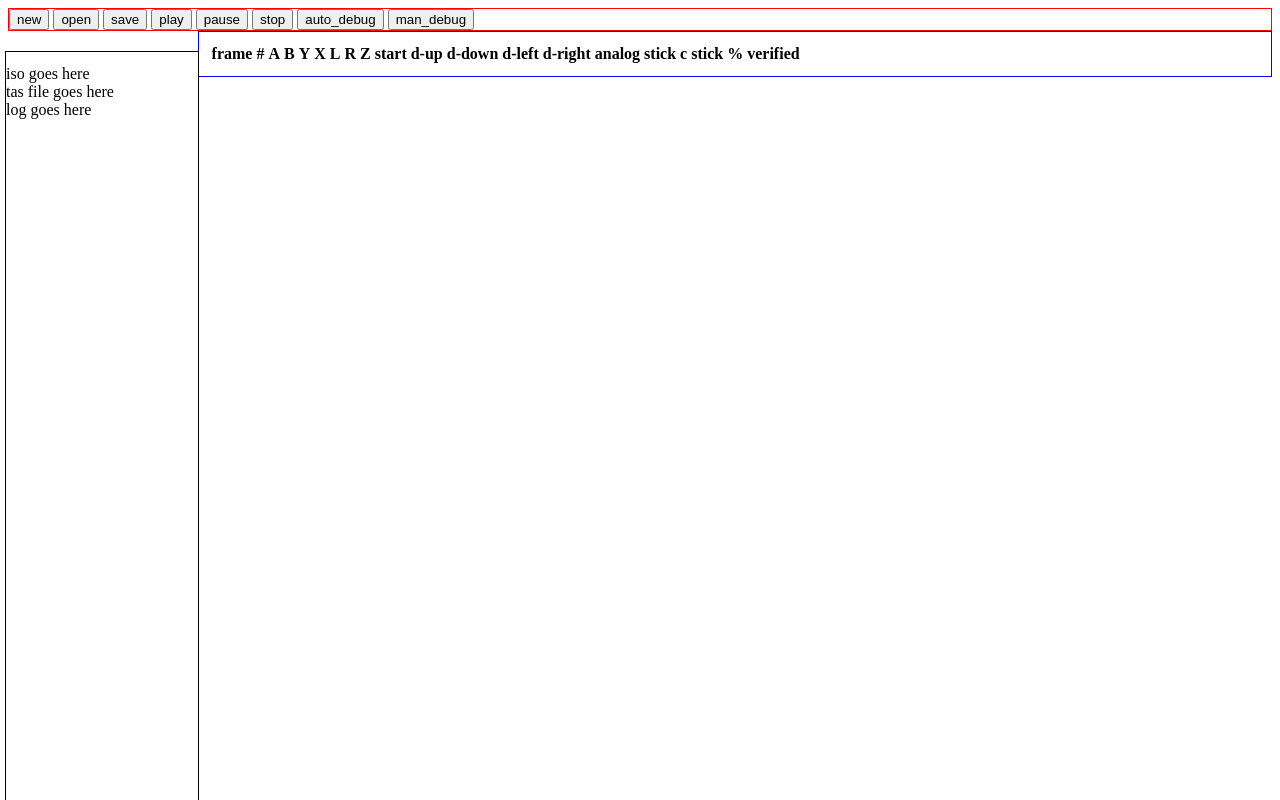
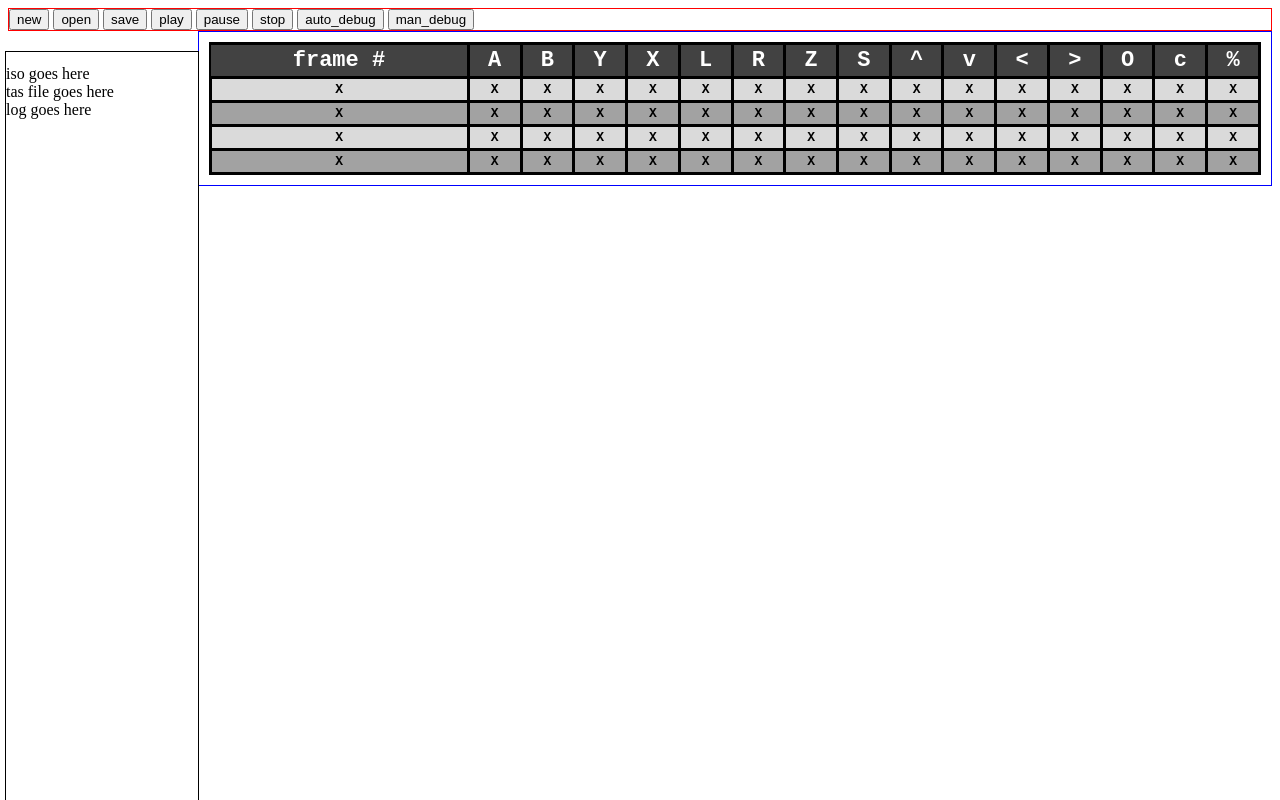
Before and after one commit to flisslj/Gamecube-TAS-Robot, a website: page software-development/src/index.html in a window 1280 px wide. Drawn offline with Linux system fonts and the light colour scheme.

Commit message:
Added Basic table for the displayed buttons.

```diff
--- a/software-development/src/index.css
+++ b/software-development/src/index.css
@@ -22,3 +22,51 @@
 .buttons{
     border: 1px solid red;
 }
+
+table.ButtonTable {
+    font-family: "Courier New", Courier, monospace;
+    border: 2px solid #000000;
+    background-color: #DADADA;
+    width: 100%;
+    text-align: center;
+    border-collapse: collapse;
+  }
+  table.ButtonTable td, table.ButtonTable th {
+    border: 3px solid #000000;
+    padding: 3px 2px;
+  }
+  table.ButtonTable tbody td {
+    font-size: 13px;
+    font-weight: bold;
+    color: #000000;
+  }
+  table.ButtonTable tr:nth-child(even) {
+    background: #A2A2A2;
+  }
+  table.ButtonTable thead {
+    background: #424242;
+  }
+  table.ButtonTable thead th {
+    font-size: 22px;
+    font-weight: bold;
+    color: #FFFFFF;
+    text-align: center;
+    border-left: 2px solid #000000;
+  }
+  table.ButtonTable thead th:first-child {
+    border-left: none;
+  }
+
+  table.ButtonTable tfoot td {
+    font-size: 13px;
+  }
+  table.ButtonTable tfoot .links {
+    text-align: right;
+  }
+  table.ButtonTable tfoot .links a{
+    display: inline-block;
+    background: #FFFFFF;
+    color: #A40808;
+    padding: 2px 8px;
+    border-radius: 5px;
+  }
--- a/software-development/src/index.html
+++ b/software-development/src/index.html
@@ -1,10 +1,12 @@
 <!DOCTYPE html>
 <html>
+
 <head>
     <meta charset="UTF-8">
     <title>GameCube TAS Robot Assistance</title>
     <link rel="stylesheet" type="text/css" href="index.css">
 </head>
+
 <body>
     <div class="buttons" id="buttons">
         <button id="new">new</button>
@@ -22,7 +24,8 @@
         <div id="log_section">log goes here</div>
     </div>
     <div class="replay_editor" id="replay_editor">
-            <table id="replay_table">
+        <table id="replay_table" class="ButtonTable">
+            <thead>
                 <tr>
                     <th>frame #</th>
                     <th>A</th>
@@ -32,16 +35,98 @@
                     <th>L</th>
                     <th>R</th>
                     <th>Z</th>
-                    <th>start</th>
-                    <th>d-up</th>
-                    <th>d-down</th>
-                    <th>d-left</th>
-                    <th>d-right</th>
-                    <th>analog stick</th>
-                    <th>c stick</th>
-                    <th>% verified</th>
+                    <th>S</th>
+                    <th>^</th>
+                    <th>v</th>
+                    <th>&lt;</th>
+                    <th>&gt;</th>
+                    <th>O</th>
+                    <th>c</th>
+                    <th>%</th>
                 </tr>
+            </thead>
+            <tbody>
+                <tr>
+                    <td>X</td>
+                    <td>X</td>
+                    <td>X</td>
+                    <td>X</td>
+                    <td>X</td>
+                    <td>X</td>
+                    <td>X</td>
+                    <td>X</td>
+                    <td>X</td>
+                    <td>X</td>
+                    <td>X</td>
+                    <td>X</td>
+                    <td>X</td>
+                    <td>X</td>
+                    <td>X</td>
+                    <td>X</td>
+                </tr>
+                <tr>
+                    <td>X</td>
+                    <td>X</td>
+                    <td>X</td>
+                    <td>X</td>
+                    <td>X</td>
+                    <td>X</td>
+                    <td>X</td>
+                    <td>X</td>
+                    <td>X</td>
+                    <td>X</td>
+                    <td>X</td>
+                    <td>X</td>
+                    <td>X</td>
+                    <td>X</td>
+                    <td>X</td>
+                    <td>X</td>
+                </tr>
+                <tr>
+                    <td>X</td>
+                    <td>X</td>
+                    <td>X</td>
+                    <td>X</td>
+                    <td>X</td>
+                    <td>X</td>
+                    <td>X</td>
+                    <td>X</td>
+                    <td>X</td>
+                    <td>X</td>
+                    <td>X</td>
+                    <td>X</td>
+                    <td>X</td>
+                    <td>X</td>
+                    <td>X</td>
+                    <td>X</td>
+
+                </tr>
+                <tr>
+                    <td>X</td>
+                    <td>X</td>
+                    <td>X</td>
+                    <td>X</td>
+                    <td>X</td>
+                    <td>X</td>
+                    <td>X</td>
+                    <td>X</td>
+                    <td>X</td>
+                    <td>X</td>
+                    <td>X</td>
+                    <td>X</td>
+                    <td>X</td>
+                    <td>X</td>
+                    <td>X</td>
+                    <td>X</td>
+                </tr>
+            </tbody>
         </table>
+
+
+
+
+
     </div>
 </body>
+
 </html>
```
Also changed, not shown: 1 other file. Lines whose indentation alone changed are shown as unchanged.
